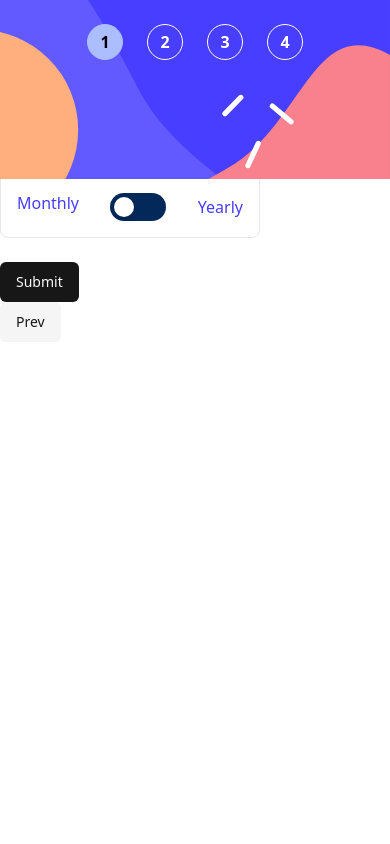
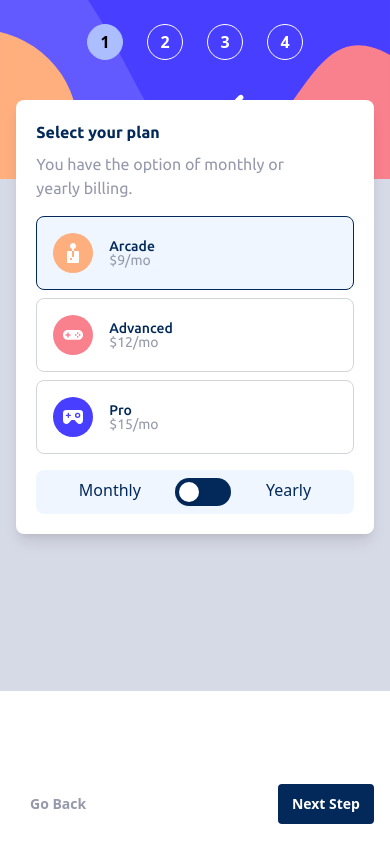
Before and after one commit to Matteonegridev/MultiStep-form, a React (Vite) app: page /plan in a window 390 px wide. Built offline with nearby package versions, Linux system fonts and the light colour scheme; what fluid-tailwind would draw is missing.

Commit message:
2 step mobile styled

```diff
--- a/src/components/routes/PersonalInfo.tsx
+++ b/src/components/routes/PersonalInfo.tsx
@@ -41,9 +41,9 @@ function PersonalInfo() {
           onSubmit={form.handleSubmit(onSubmit)}
           className="h-[70dvh] bg-lightGray"
         >
-          <div className="relative z-10 m-auto mt-20 w-11/12 space-y-4 rounded-lg bg-white px-5 py-8 shadow-lg">
+          <div className="relative z-10 m-auto mt-16 w-11/12 space-y-4 rounded-lg bg-white px-5 py-8 shadow-lg">
             <div className="w-4/5">
-              <h1 className="pb-2 font-UbuntuBold ~text-2xl/4xl">
+              <h1 className="pb-2 font-UbuntuBold text-primary ~text-2xl/4xl">
                 Personal Info
               </h1>
               <p className="font-UbuntuRegular text-coolGray">
--- a/src/components/routes/SelectPlan.tsx
+++ b/src/components/routes/SelectPlan.tsx
@@ -51,31 +51,63 @@ function SelectPlan() {
       <Form {...form}>
         <form
           onSubmit={form.handleSubmit(onSubmit)}
-          className="w-2/3 space-y-6"
+          className="h-[70dvh] bg-lightGray"
         >
+          <div className="relative z-10 m-auto mt-16 w-11/12 space-y-4 rounded-lg bg-white px-5 py-5 shadow-lg">
+            <div className="w-4/5">
+              <h1 className="pb-2 font-UbuntuBold text-primary ~text-2xl/4xl">
+                Select your plan
+              </h1>
+              <p className="font-UbuntuRegular text-coolGray">
+                You have the option of monthly or yearly billing.
+              </p>
+            </div>
             {/* RADIO GROUP */}
             <FormField
               control={form.control}
               name="plan.type"
               render={({ field }) => (
-              <FormItem className="space-y-3">
-                <FormLabel>Select Your Plan</FormLabel>
+                <FormItem>
                   <FormControl>
                     <RadioGroup
                       onValueChange={field.onChange}
                       value={field.value}
-                    className="flex flex-col space-y-1"
+                      className="flex flex-col"
                     >
                       {plans.map((value) => (
                         <FormItem
                           key={value.id}
-                        className="flex items-center space-x-3 space-y-0"
+                          className="flex items-center space-x-0 space-y-0"
                         >
                           <FormControl>
-                          <RadioGroupItem value={value.name} />
+                            <RadioGroupItem
+                              className="peer hidden"
+                              value={value.name}
+                            />
                           </FormControl>
-                        <FormLabel className="font-normal">
-                          {value.name} {value.price}
+
+                          <FormLabel
+                            className={`flex w-full cursor-pointer items-center space-x-4 rounded-lg border p-4 font-UbuntuMedium transition duration-200 peer-checked:border-primary peer-checked:bg-blue-50 ${
+                              field.value === value.name
+                                ? "border-primary bg-blue-50"
+                                : "border-gray-300"
+                            }`}
+                          >
+                            <div className="h-10 w-10">
+                              <img
+                                src={value.icon}
+                                alt={`${value.name} Icon`}
+                                className="h-full w-full"
+                              />
+                            </div>
+                            <div className="">
+                              <p className="text-primary ~text-base/xl">
+                                {value.name}
+                              </p>
+                              <p className="font-UbuntuRegular text-coolGray ~text-xs/base">
+                                {value.price}
+                              </p>
+                            </div>
                           </FormLabel>
                         </FormItem>
                       ))}
@@ -90,13 +122,13 @@ function SelectPlan() {
               control={form.control}
               name="plan.sub"
               render={() => (
-              <FormItem className="flex flex-row items-center justify-between rounded-lg border p-4">
-                <div className="space-y-0.5">
-                  <FormLabel className="text-base">Monthly</FormLabel>
-                </div>
+                <FormItem className="flex justify-evenly rounded-lg bg-magnolia p-2">
+                  <FormLabel className="text-base text-primary">
+                    Monthly
+                  </FormLabel>
                   <FormControl>
                     <Switch
-                    className="relative h-7 w-14 rounded-full bg-primary"
+                      className="relative !m-0 h-7 w-14 rounded-full bg-primary"
                       checked={isMonthly}
                       onCheckedChange={(checked) => setIsMonthly(checked)}
                     >
@@ -108,24 +140,32 @@ function SelectPlan() {
                       ></div>
                     </Switch>
                   </FormControl>
-                <div className="space-y-0.5">
-                  <FormLabel className="text-base">Yearly</FormLabel>
-                </div>
+                  <FormLabel className="!m-0 text-base text-primary">
+                    Yearly
+                  </FormLabel>
                 </FormItem>
               )}
             />
+          </div>
 
-          <Button type="submit">Submit</Button>
+          <div className="absolute bottom-5 right-4">
+            <Button
+              className="rounded-sm bg-primary px-[1em] py-[.5em] font-semibold text-white"
+              type="submit"
+            >
+              Next Step
+            </Button>
+          </div>
+          <div className="absolute bottom-5 left-4">
+            <Button
+              className="rounded-sm bg-transparent px-[1em] py-[.5em] font-semibold text-coolGray"
+              onClick={() => prevPage(setCurrentStep, "/", navigate)}
+            >
+              Go Back
+            </Button>
+          </div>
         </form>
       </Form>
-      <div>
-        <Button
-          variant="secondary"
-          onClick={() => prevPage(setCurrentStep, "/", navigate)}
-        >
-          Prev
-        </Button>
-      </div>
     </section>
   );
 }
--- a/src/functions/selectPlanData.tsx
+++ b/src/functions/selectPlanData.tsx
@@ -1,13 +1,46 @@
 export const planData = {
   monthly: [
-    { id: 0, name: "Arcade", price: "$9/mo" },
-    { id: 1, name: "Advanced", price: "$12/mo" },
-    { id: 2, name: "Pro", price: "$15/mo" },
+    {
+      id: 0,
+      name: "Arcade",
+      price: "$9/mo",
+      icon: "assets/images/icon-arcade.svg",
+    },
+    {
+      id: 1,
+      name: "Advanced",
+      price: "$12/mo",
+      icon: "assets/images/icon-advanced.svg",
+    },
+    {
+      id: 2,
+      name: "Pro",
+      price: "$15/mo",
+      icon: "assets/images/icon-pro.svg",
+    },
   ],
   yearly: [
-    { id: 0, name: "Arcade", price: "$90/yr", bonus: "2 months free" },
-    { id: 1, name: "Advanced", price: "$120/yr", bonus: "2 months free" },
-    { id: 2, name: "Pro", price: "$150/yr", bonus: "2 months free" },
+    {
+      id: 0,
+      name: "Arcade",
+      price: "$90/yr",
+      icon: "assets/images/icon-arcade.svg",
+      bonus: "2 months free",
+    },
+    {
+      id: 1,
+      name: "Advanced",
+      price: "$120/yr",
+      icon: "assets/images/icon-advanced.svg",
+      bonus: "2 months free",
+    },
+    {
+      id: 2,
+      name: "Pro",
+      price: "$150/yr",
+      icon: "assets/images/icon-pro.svg",
+      bonus: "2 months free",
+    },
   ],
 };
 
```
Also changed, not shown: src/components/ui/label.tsx (+9 -9 lines). Lines whose indentation alone changed are shown as unchanged.
